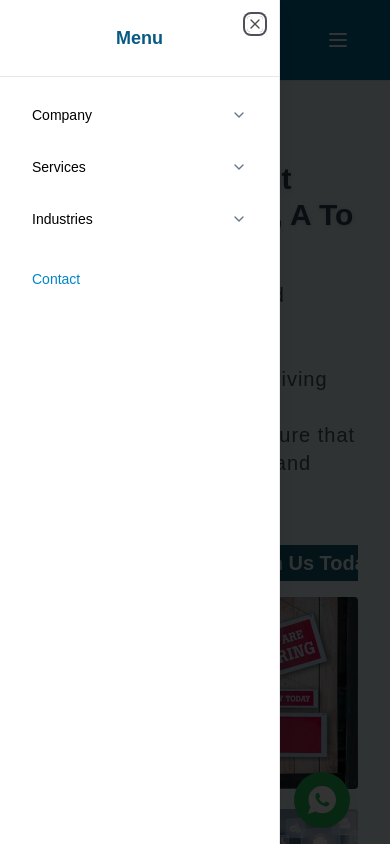
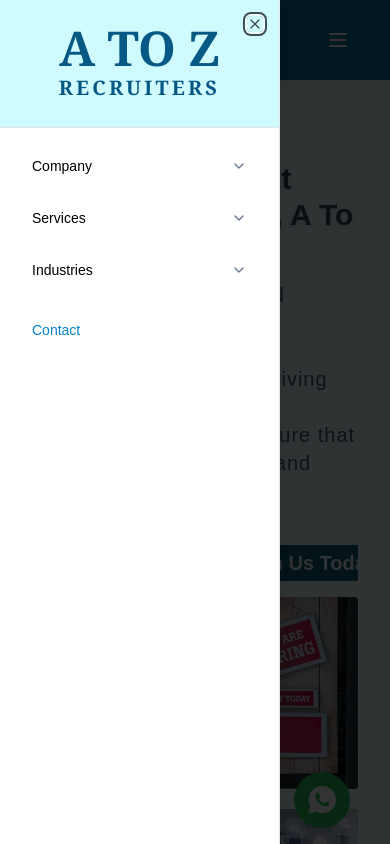
Before and after one commit to akshay-1a/atozrecruiters, a Next.js app: page / in a window 390 px wide. Both pictures are taken after a click on the button 338 px from the left and 40 px from the top of the page. Shown: the top 844 px of the page. Built offline with nearby package versions, Linux system fonts and the light colour scheme; grey boxes are pictures that could not be loaded.

Commit message:
updated mobile nav

```diff
--- a/src/components/wrapper/mobile-nav.tsx
+++ b/src/components/wrapper/mobile-nav.tsx
@@ -48,9 +48,12 @@ export default function MobileNav() {
                     </button>
                 </SheetTrigger>
                 <SheetContent side="left" className="w-[280px] p-0">
-                    <SheetHeader className="p-6 border-b">
-                        <SheetTitle className="text-lg font-bold text-sky-800">
-                            Menu
+                    <SheetHeader className="p-6 border-b bg-cyan-100">
+                        <SheetTitle className="text-lg font-bold text-sky-800 uppercase">
+                            <span className="font-extrabold font-serif text-5xl">A To Z</span>
+                            <br/>
+                            <span className="font-extrabold tracking-[3.2px] font-serif text-xl">Recruiters</span>
+
                         </SheetTitle>
                     </SheetHeader>
 
@@ -127,12 +130,12 @@ export default function MobileNav() {
 
                         <motion.div
                             variants={itemVariants}
-                            className="mt-4 px-4"
+                            className="mt-4 px- 4"
                         >
                             <Link
                                 href="/contact"
                                 onClick={() => setIsOpen(false)}
-                                className="block py-3 px- 4 text-sm font-medium text-sky-600 hover:bg-sky-50 rounded-lg transition-colors"
+                                className="block py-3 px-4 text-sm font-medium text-sky-600 hover:bg-sky-50 rounded-lg transition-colors"
                             >
                                 Contact
                             </Link>
```
